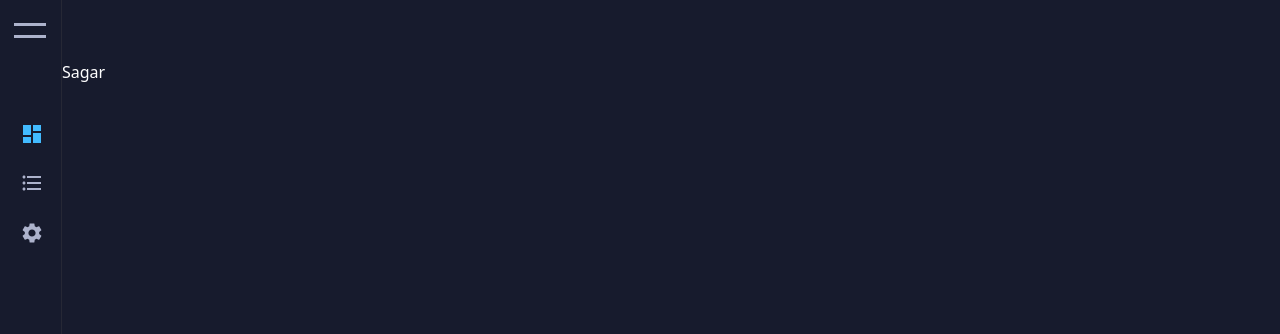
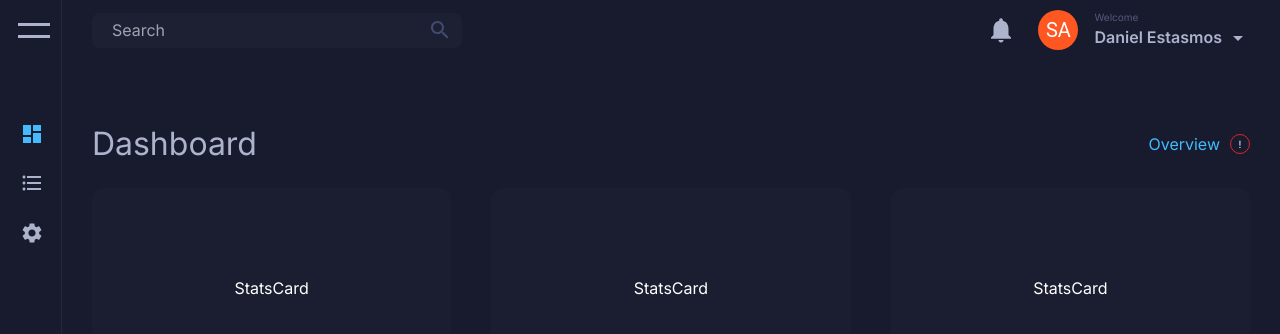
Before and after one commit to MrSagarRB/quanto-page, a React (Create React App) app: page /dashboard in a window 1280 px wide. Shown: the top 334 px of the page. Built offline with nearby package versions, Linux system fonts and the light colour scheme; no server answers; sample sign-in values are in the browser's storage.

Commit message:
dashboard

```diff
--- a/public/index.html
+++ b/public/index.html
@@ -7,6 +7,12 @@
   <meta name="viewport" content="width=device-width, initial-scale=1" />
   <meta name="theme-color" content="#000000" />
   <meta name="description" content="Web site created using create-react-app" />
+
+  <!-- Font  -->
+  <link rel="preconnect" href="https://fonts.googleapis.com">
+  <link rel="preconnect" href="https://fonts.gstatic.com" crossorigin>
+  <link href="https://fonts.googleapis.com/css2?family=Inter:wght@100;200;300;400;500;600;700;800;900&display=swap"
+    rel="stylesheet">
 
   <title>Quanto</title>
 </head>
--- a/src/components/Sidebar.js
+++ b/src/components/Sidebar.js
@@ -1,27 +1,8 @@
 import React, { useState } from "react";
-import DashboardIcon from "@mui/icons-material/Dashboard";
-import FormatListBulletedIcon from "@mui/icons-material/FormatListBulleted";
-import SettingsIcon from "@mui/icons-material/Settings";
-import Analytics from "../pages/tabs/Analytics";
+
 import { Squeeze as Hamburger } from "hamburger-react";
 
-let menuData = [
-  {
-    title: "Dashbord",
-    icon: <DashboardIcon />,
-    tab: <Analytics />,
-  },
-  {
-    title: "Panellist Profile",
-    icon: <FormatListBulletedIcon />,
-  },
-  {
-    title: "Setting",
-    icon: <SettingsIcon />,
-  },
-];
-
-const Sidebar = ({ expand, setExpand, activeTab, setActiveTab }) => {
+const Sidebar = ({ expand, setExpand, activeTab, setActiveTab, menuData }) => {
   console.log(expand);
   return (
     <div className="">
@@ -29,9 +10,13 @@ const Sidebar = ({ expand, setExpand, activeTab, setActiveTab }) => {
         onClick={() => {
           setExpand(!expand);
         }}
-        className="h-[60px]   overflow-hidden  flex items-center justify-center text-[#ADB3CC]  cursor-pointer"
+        className="h-[60px]  w-[200px]    overflow-hidden  flex items-center justify-start px-[10px] text-[#ADB3CC]  cursor-pointer"
       >
         <Hamburger toggled={expand} toggle={setExpand} />
+        <p className="text-[24px] ml-[20px] text-[#42BBFF] tracking-widest">
+          {" "}
+          Q<span className="text-[#ffff]">uanto </span>
+        </p>
       </div>
       <div className=" flex flex-col gap-[24px] text-[#ADB3CC] mt-[60px] px-[20px]">
         {menuData.map((item, ind) => {
@@ -43,7 +28,7 @@ const Sidebar = ({ expand, setExpand, activeTab, setActiveTab }) => {
               }}
               className={`${
                 activeTab === ind && "text-[#42BBFF] "
-              } flex items-center gap-[20px] w-[200px] overflow-hidden cursor-pointer  duration-700 `}
+              } flex items-center gap-[20px] w-[200px] overflow-hidden cursor-pointer  duration-200 `}
             >
               <div className="hover:scale-110 duration-300"> {item.icon} </div>
               <p className="text-[14px] ">{item.title}</p>{" "}
--- /dev/null
+++ b/src/components/StatsCard.js
@@ -0,0 +1,11 @@
+import React from "react";
+
+const StatsCard = () => {
+  return (
+    <div className="w-full 2xl:w-[400px] h-[200px] bg-[#1A1E30] flex items-center justify-center rounded-[12px]">
+      StatsCard
+    </div>
+  );
+};
+
+export default StatsCard;
--- a/src/index.css
+++ b/src/index.css
@@ -1,6 +1,10 @@
 @tailwind base;
 @tailwind components;
 @tailwind utilities;
+
+* {
+  font-family: "Inter", sans-serif;
+}
 
 ::-webkit-scrollbar {
   width: 0; /* Remove scrollbar space */
--- a/src/pages/Dashboard.js
+++ b/src/pages/Dashboard.js
@@ -1,6 +1,34 @@
 import React, { useState } from "react";
 import Sidebar from "../components/Sidebar";
+import NotificationsIcon from "@mui/icons-material/Notifications";
+import { Avatar } from "@mui/material";
+import { deepOrange, deepPurple } from "@mui/material/colors";
+import ArrowDropDownIcon from "@mui/icons-material/ArrowDropDown";
+import SearchIcon from "@mui/icons-material/Search";
+import DashboardIcon from "@mui/icons-material/Dashboard";
+import FormatListBulletedIcon from "@mui/icons-material/FormatListBulleted";
+import SettingsIcon from "@mui/icons-material/Settings";
+import Analytics from "../pages/tabs/Analytics";
+import PanelistProfile from "./tabs/PanelistProfile";
+import Setting from "./tabs/Setting";
 
+let menuData = [
+  {
+    title: "Dashbord",
+    icon: <DashboardIcon />,
+    tab: <Analytics />,
+  },
+  {
+    title: "Panelist Profile",
+    icon: <FormatListBulletedIcon />,
+    tab: <PanelistProfile />,
+  },
+  {
+    title: "Setting",
+    icon: <SettingsIcon />,
+    tab: <Setting />,
+  },
+];
 const Dashboard = () => {
   let [expand, setExpand] = useState(false);
   let [activeTab, setActiveTab] = useState(0);
@@ -8,10 +36,11 @@ const Dashboard = () => {
     <div className=" h-screen w-full bg-[#0D1519]  flex">
       <div
         className={`  ${
-          expand ? "w-[300px]" : "w-[65px]"
+          expand ? "w-[250px]" : "w-[65px]"
         } h-full  bg-[#171B2D] overflow-hidden duration-700 border-r-[1px] border-[#262835] `}
       >
         <Sidebar
+          menuData={menuData}
           expand={expand}
           setExpand={setExpand}
           setActiveTab={setActiveTab}
@@ -19,8 +48,40 @@ const Dashboard = () => {
         />
       </div>
       <div className=" overflow-y-scroll relative w-full">
-        <div className="h-[60px] w-full sticky top-0  bg-[#171B2D] "> </div>
-        <div className="  h-full text-white bg-[#171B2D]"> Sagar </div>
+        <div className="h-[60px] w-full sticky top-0  bg-[#171B2D]  ">
+          <div className=" h-full flex items-center justify-between px-[30px] ">
+            <div className="w-[370px] bg-[#1D2032] h-[35px] rounded-[8px] overflow-hidden  text-[#fff] flex items-center px-[10px]">
+              <input
+                type="text"
+                className="bg-[#1D2032] outline-none h-full w-full px-[10px] "
+                placeholder="Search"
+              />
+
+              <SearchIcon className="text-[#424A70]" />
+            </div>
+            <div className="flex gap-[22px] items-center">
+              <NotificationsIcon
+                className="text-[#ADB3CC]"
+                sx={{ fontSize: "30px" }}
+              />
+              <div className="flex items-center gap-[16px]">
+                <Avatar sx={{ bgcolor: deepOrange[500] }}>SA</Avatar>
+                <div className=" flex flex-col">
+                  <p className="text-[#55597D] text-[10px] font-[400]">
+                    Welcome
+                  </p>
+                  <p className="text-[#ADB3CC] text-[16px] font-[600]  hover:text-[#42BBFF] cursor-pointer duration-300">
+                    {" "}
+                    Daniel Estasmos <ArrowDropDownIcon />
+                  </p>
+                </div>
+              </div>
+            </div>
+          </div>
+        </div>
+        <div className="  h-full text-white bg-[#171B2D] px-[30px] py-[60px]">
+          {menuData[activeTab]?.tab}
+        </div>
       </div>
     </div>
   );
--- a/src/pages/tabs/Analytics.js
+++ b/src/pages/tabs/Analytics.js
@@ -1,7 +1,30 @@
 import React from "react";
+import StatsCard from "../../components/StatsCard";
 
 const Analytics = () => {
-  return <div>Analytics</div>;
+  return (
+    <div className=" h-full w-full flex flex-col gap-[20px]">
+      <div className=" w-full flex items-center justify-between">
+        {" "}
+        <p className="text-[#ADB3CC] text-[32px]"> Dashboard </p>{" "}
+        <div className="flex items-center gap-[10px]">
+          {" "}
+          <a href="#" className="text-[#42BBFF] hover:text-[#fff]">
+            {" "}
+            Overview
+          </a>{" "}
+          <div className="border border-red-600 p-2 rounded-full h-[20px] w-[20px] flex items-center justify-center text-[10px]">
+            !
+          </div>
+        </div>
+      </div>
+      <div className=" grid gap-[40px]  grid-cols-1 md:grid-cols-3">
+        <StatsCard />
+        <StatsCard />
+        <StatsCard />
+      </div>
+    </div>
+  );
 };
 
 export default Analytics;
--- /dev/null
+++ b/src/pages/tabs/PanelistProfile.js
@@ -0,0 +1,7 @@
+import React from "react";
+
+const PanelistProfile = () => {
+  return <div>PanelistProfile</div>;
+};
+
+export default PanelistProfile;
--- /dev/null
+++ b/src/pages/tabs/Setting.js
@@ -0,0 +1,7 @@
+import React from "react";
+
+const Setting = () => {
+  return <div>Setting</div>;
+};
+
+export default Setting;
```
